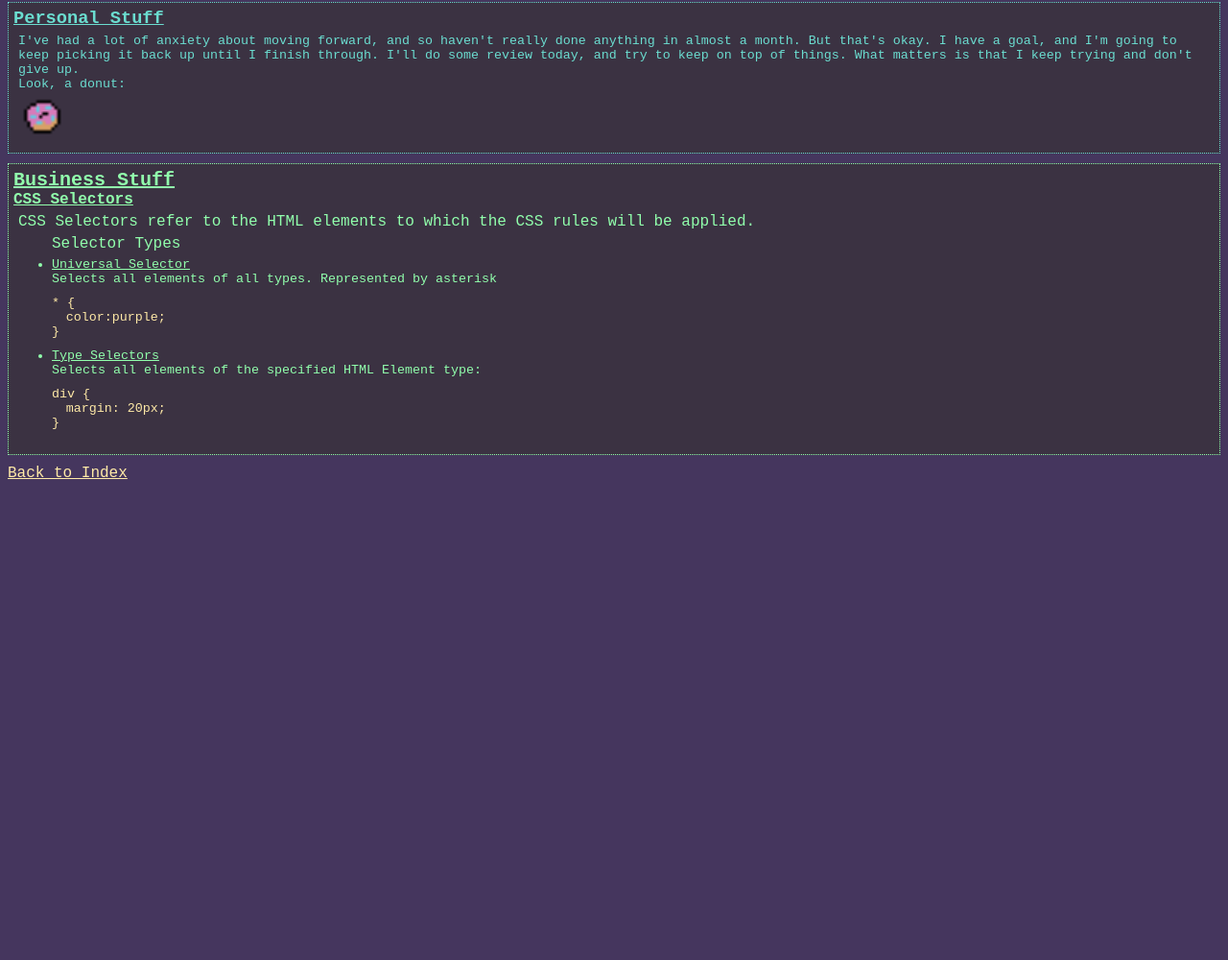
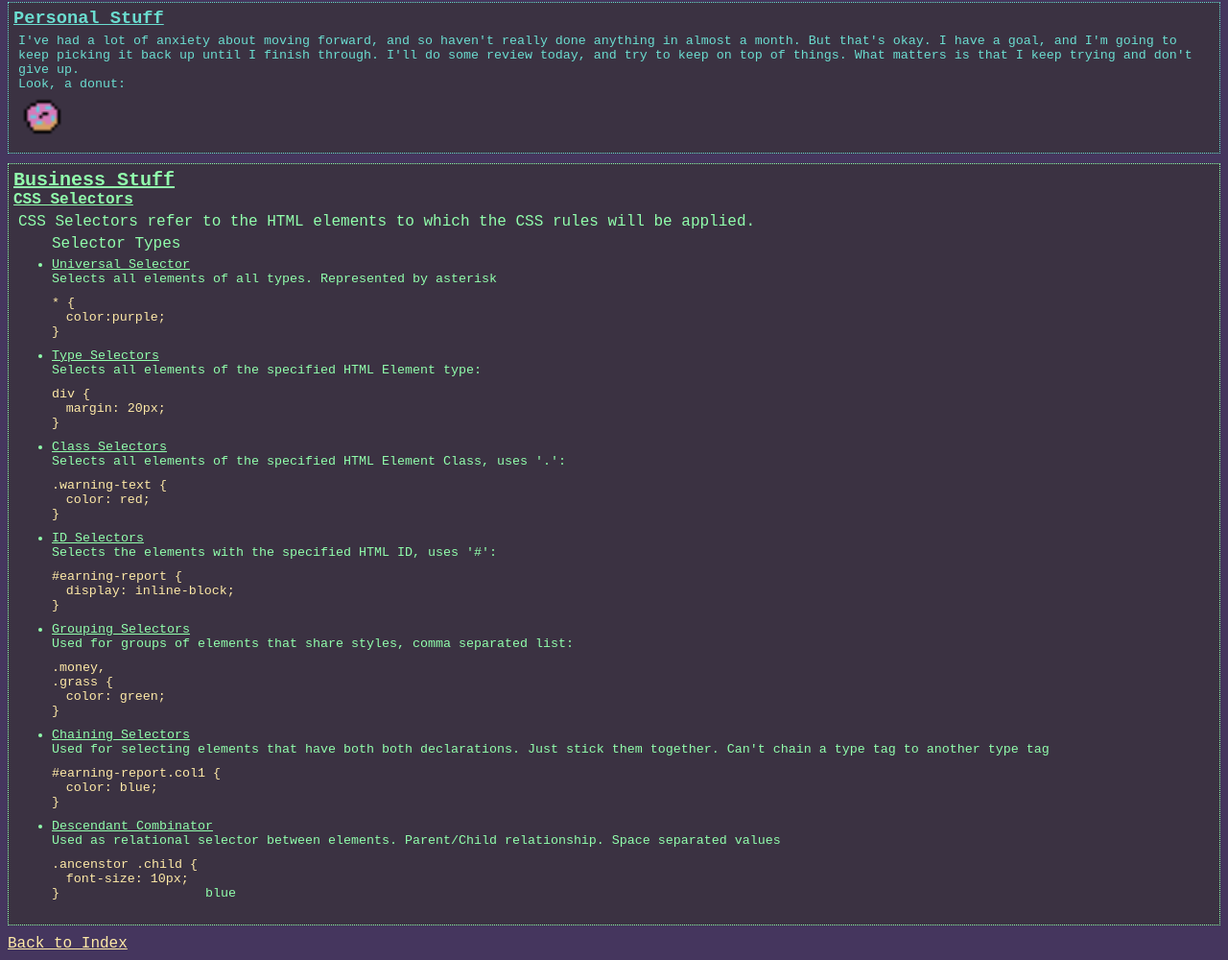
Before and after one commit to RotorHead16/odin-journal, a plain HTML site: page pages/entryMarch1_2022.html in a window 1280 px wide. Shown: the part 85-1085 px from the top of the page at 96% size. Before the commit the page ends 800 px from the top, so only its background shows below. Drawn offline with Linux system fonts and the light colour scheme.

Commit message:
finished entry for mar 2

```diff
--- a/pages/entryMarch1_2022.html
+++ b/pages/entryMarch1_2022.html
@@ -56,6 +56,74 @@
 
                     </span>
                 </li>
+                <li>
+                    <u>Class Selectors</u><br>
+                    <span>
+                        Selects all elements of the specified HTML Element Class, uses '.':
+                        <br>
+                        <span class="code">
+                            .warning-text { <br>
+                            &ensp; color: red; <br>
+                            }
+                        </span>
+
+                    </span>
+                </li>
+                <li>
+                    <u>ID Selectors</u><br>
+                    <span>
+                        Selects the elements with the specified HTML ID, uses '#':
+                        <br>
+                        <span class="code">
+                            #earning-report { <br>
+                            &ensp; display: inline-block; <br>
+                            }
+                        </span>
+
+                    </span>
+                </li>
+                <li>
+                    <u>Grouping Selectors</u><br>
+                    <span>
+                        Used for groups of elements that share styles, comma separated list:
+                        <br>
+                        <span class="code">
+                            .money, <br> .grass
+                        { <br>
+                            &ensp; color: green; <br>
+                            }
+                        </span>
+
+                    </span>
+                </li>
+                <li>
+                    <u>Chaining Selectors</u><br>
+                    <span>
+                        Used for selecting elements that have both both declarations. Just stick them together. Can't chain a type tag to another type tag
+                        <br>
+                        <span class="code">
+                            #earning-report.col1
+                        { <br>
+                            &ensp; color: blue; <br>
+                            }
+                        </span>
+
+                    </span>
+                </li>
+                <li>
+                    <u>Descendant Combinator</u><br>
+                    <span>
+                        Used as relational selector between elements. Parent/Child relationship. Space separated values
+                        <br>
+                        <span class="code">
+                            .ancenstor .child
+                        { <br>
+                            &ensp; font-size: 10px; <br>
+                            }
+                        </span>
+                        blue
+                    </span>
+                </li>
             </ul>
         </p>
 
```
